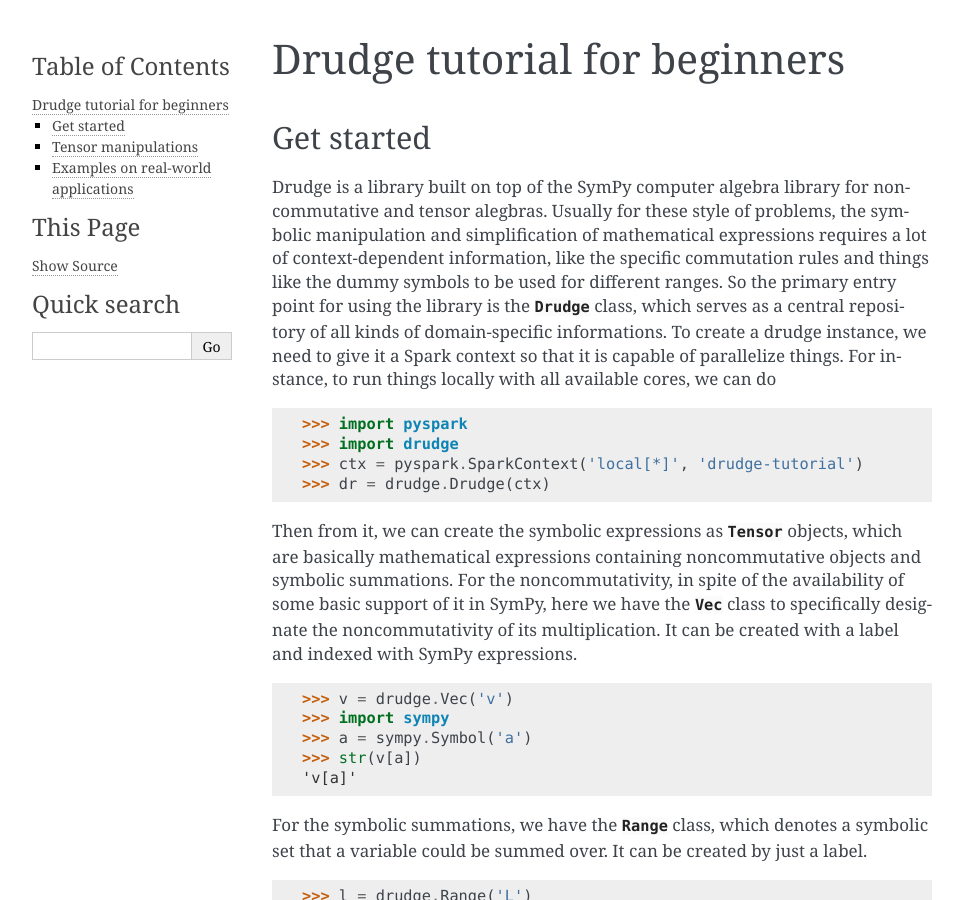
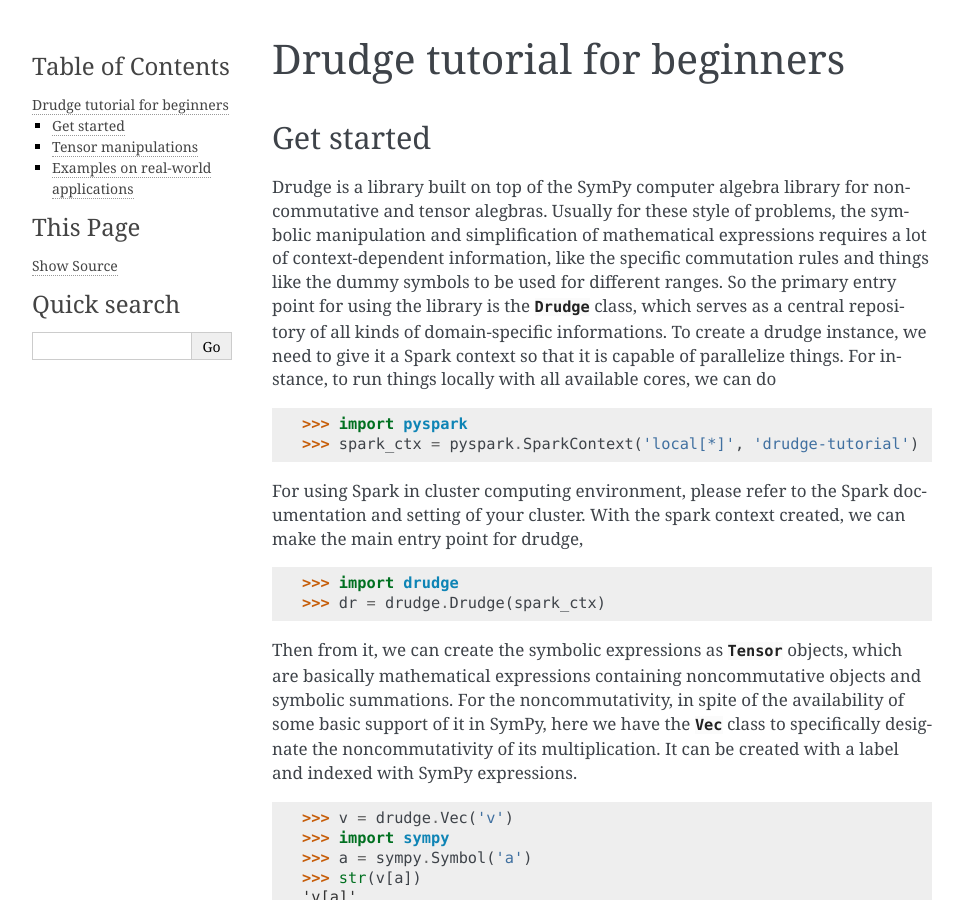
Before and after one commit to tschijnmo/drudge, a Sphinx documentation site: the page built from docs/tutorial.rst, in a window 1280 px wide and 900 px high. Shown: the whole window, without its empty margins (148-1111 px from the left). Built offline with Sphinx 7.4.7, drawn with Linux system fonts in a browser that asks for light colours.

Commit message:
Add global initialization of Spark in doctest
This is going to be used for both the tutorial and the doc tests to be
added in the docstrings.

```diff
--- a/docs/conf.py
+++ b/docs/conf.py
@@ -160,3 +160,16 @@ texinfo_documents = [
 
 
 autodoc_member_order = 'bysource'
+
+doctest_global_setup = '''
+import os
+if 'DUMMY_SPARK' in os.environ:
+    from dummy_spark import SparkContext
+    spark_ctx = SparkContext()
+else:
+    from pyspark import SparkContext
+    spark_ctx = SparkContext("local[*]", "drudge-test")
+
+import sympy
+import drudge
+'''
--- a/docs/intro.rst
+++ b/docs/intro.rst
@@ -5,12 +5,14 @@ Drudge is a computer algebra system based on SymPy for noncommutative and tensor
 algebras, with a specific emphasis on many-body theory.  To get started, Python
 of version at least 3.5 and a C++ compiler with good C++14 support are needed.
 In the development of drudge, Clang++ 3.9 and g++ 6.3 has been fully tested.
+
 Also Apache Spark of version later than 2.1 is needed for the parallel execution
 of drudge.  For small tasks without requirement on parallelization, a fork of
 the DummyRDD_ project can be used in place of an actual Spark context.  For
 parallel execution on supercomputers managed by the SLURM queueing system, the
 script ``sbin/start-spark-on-slurm.sh`` in the project source tree can be
-helpful.
+helpful.  Throughout the entire documentation, ``spark_ctx`` will be used to
+refer to a Spark context created for your site.
 
 As an experimental project, the documentation can be outdated, incomplete,
 incorrect, or have a lot of bad formatting.  For any confusion, UTSL.
--- a/docs/tutorial.rst
+++ b/docs/tutorial.rst
@@ -21,10 +21,17 @@ available cores, we can do
 
 .. doctest::
 
-    >>> import pyspark
+    >>> import pyspark  # doctest: +SKIP
+    >>> spark_ctx = pyspark.SparkContext('local[*]', 'drudge-tutorial')  # doctest: +SKIP
+
+For using Spark in cluster computing environment, please refer to the Spark
+documentation and setting of your cluster.  With the spark context created, we
+can make the main entry point for drudge,
+
+.. doctest::
+
     >>> import drudge
-    >>> ctx = pyspark.SparkContext('local[*]', 'drudge-tutorial')
-    >>> dr = drudge.Drudge(ctx)
+    >>> dr = drudge.Drudge(spark_ctx)
 
 Then from it, we can create the symbolic expressions as :py:class:`Tensor`
 objects, which are basically mathematical expressions containing noncommutative
@@ -287,7 +294,7 @@ two particle-hole excitation operators by using the :py:class:`PartHoleDrudge`.
 
 .. doctest::
 
-    >>> phdr = drudge.PartHoleDrudge(ctx)
+    >>> phdr = drudge.PartHoleDrudge(spark_ctx)
     >>> t = sympy.IndexedBase('t')
     >>> u = sympy.IndexedBase('u')
     >>> p = phdr.names
```
